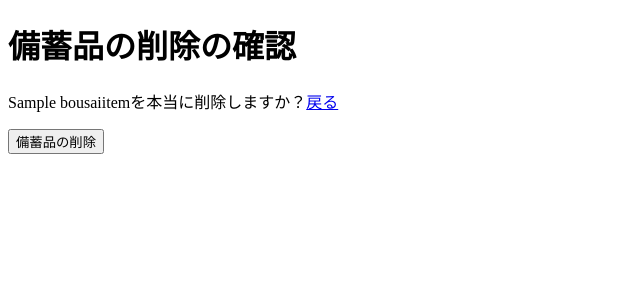
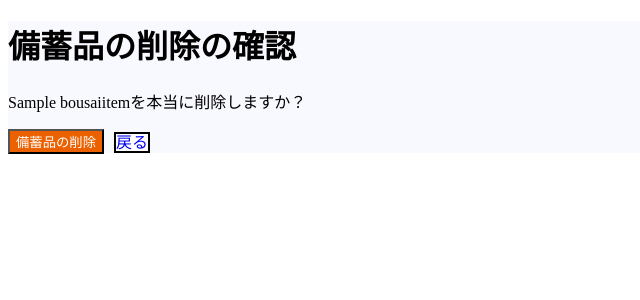
Before and after one commit to Kta0000/kk_appdeve, a Flask app: page /detail/hensyu/delete/1 in a window 1280 px wide. Shown: the top 300 px of the page, without its empty margins (0-640 px from the left). Run offline with Flask 2, Linux system fonts and the light colour scheme; tables that the repository leaves empty hold one stand-in row (values such as "Sample post").

Commit message:
削除確認画面のレイアウト変更

```diff
--- a/templates/delete.html
+++ b/templates/delete.html
@@ -1,19 +1,56 @@
 <!DOCTYPE html>
-<html lang="en">
+<html lang="ja">
 <head>
   <meta charset="UTF-8">
   <meta http-equiv="X-UA-Compatible" content="IE=edge">
   <meta name="viewport" content="width=device-width, initial-scale=1.0">
   <title>Document</title>
+  <style>
+    main {
+      background-color: ghostwhite;
+    }
+    .btn--orange,
+    a.btn--orange {
+      color: #fff;
+      background-color: #eb6100;
+      float: left;
+      margin-right: 10px;
+    }
+    .btn--orange:hover,
+    a.btn--orange:hover {
+      color: #fff;
+      background: #f56500;
+    }
+
+    a.btn--radius {
+      border-radius: 100vh;
+    }
+    a.btn--radius {
+      border-radius: 100vh;
+    }
+    a.btn-border {
+      border: 2px solid #000;
+      border-radius: 0;
+      background: #fff;
+      text-decoration: none;
+    }
+
+    a.btn-border:hover {
+      color: #fff;
+      background: #000;
+    }
+  </style>
 </head>
 <body>
   <main>
     <h1>備蓄品の削除の確認</h1>
-    <p>{{ deletes.name }}を本当に削除しますか？<a href="/">戻る</a></p>
-
-    <form method="post">
-      <button type="submit" class="btn btn-primary">備蓄品の削除</button>
-    </form>
+    <p>{{ deletes.name }}を本当に削除しますか？</p>
+    <div class="item">
+      <form method="post">
+        <button class="btn btn--orange btn--radius" type="submit" class="btn btn-primary">備蓄品の削除</button>
+      </form>
+      <a class="btn btn-border" href="/">戻る</a>
+    </div>
   </main>
 
 </body>
```
Also changed, not shown: sample.db, static/css/detail.css (line endings or trailing spaces).
